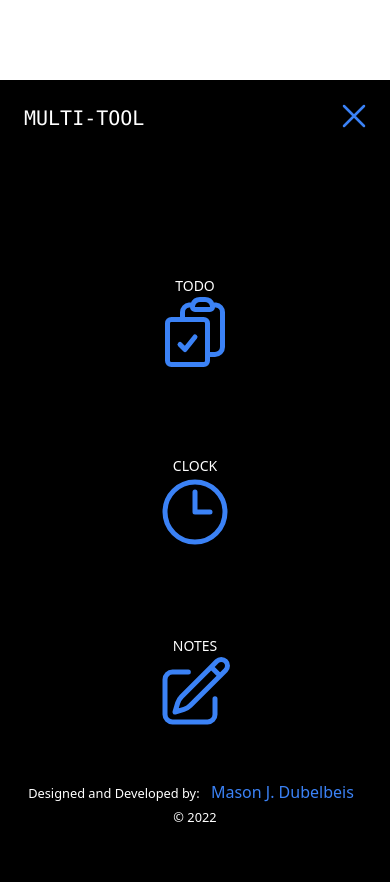
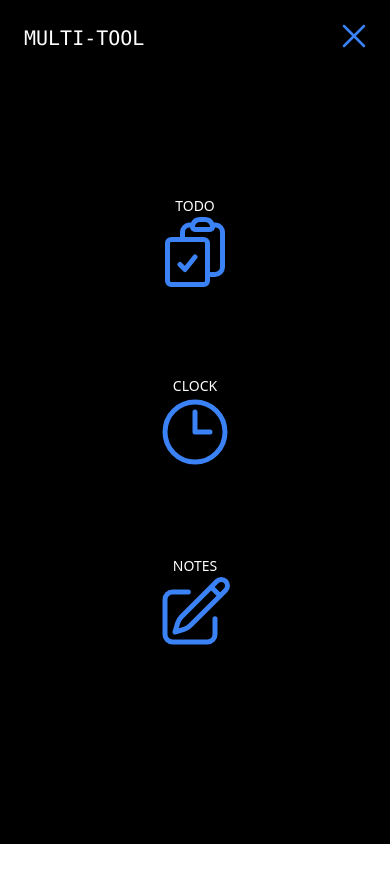
Before and after one commit to mdubelbeis/alarm-clock, a React (Vite) app: page /todo in a window 390 px wide. Both pictures are taken after a click on the element 354 px from the left and 36 px from the top of the page. Shown: the top 882 px of the page. After the commit the page ends 844 px from the top, so only its background shows below. Built offline with nearby package versions, Linux system fonts and the light colour scheme.

Commit message:
fixed mobile nav

```diff
--- a/src/components/Home/HomeNav.tsx
+++ b/src/components/Home/HomeNav.tsx
@@ -26,7 +26,7 @@ interface HomeNavProps {
 
 const HomeNav: React.FC<HomeNavProps> = ({ onClick }) => {
   return (
-    <nav className="absolute top-0 left-0 bg-black text-white w-full h-screen grid place-content-center lg:flex lg:static lg:bg-white lg:text-black lg:w-auto lg:h-auto">
+    <nav className="fixed z-50 top-0 left-0 bg-black text-white w-full h-screen grid place-content-center lg:flex lg:static lg:bg-white lg:text-black lg:w-auto lg:h-auto">
       <div
         className="absolute top-6 left-6 font-mono text-xl lg:hidden"
         onClick={() => onClick(false)}
@@ -37,7 +37,7 @@ const HomeNav: React.FC<HomeNavProps> = ({ onClick }) => {
         className="absolute justify-self-end p-4 lg:hidden"
         onClick={() => onClick(false)}
       >
-        <Icons d="M6 18L18 6M6 6l12 12" />
+        <Icons d="M6 18L18 6M6 6l12 12" id="closeMenuIcon" />
       </div>
       <ul className="flex flex-col gap-20 lg:flex-row">
         {ICON_DIMENSION.map((icon) => {
@@ -48,7 +48,7 @@ const HomeNav: React.FC<HomeNavProps> = ({ onClick }) => {
             >
               <sub className="text-sm">{icon.name}</sub>
               <Link to={icon.url}>
-                <Icons d={icon.d} width="w-20 lg:w-6" />
+                <Icons d={icon.d} width="w-20 lg:w-6" id={icon.name} />
               </Link>
             </li>
           );
--- a/src/pages/Todo.tsx
+++ b/src/pages/Todo.tsx
@@ -63,7 +63,7 @@ const Todo: React.FC = () => {
         </label>
       </form>
       <div className="w-full">
-        <ul className="flex flex-col md:grid md:grid-cols-2 gap-1">
+        <ul className="flex flex-col md:grid md:grid-cols-2 gap-4">
           {todoList}
         </ul>
       </div>
```
